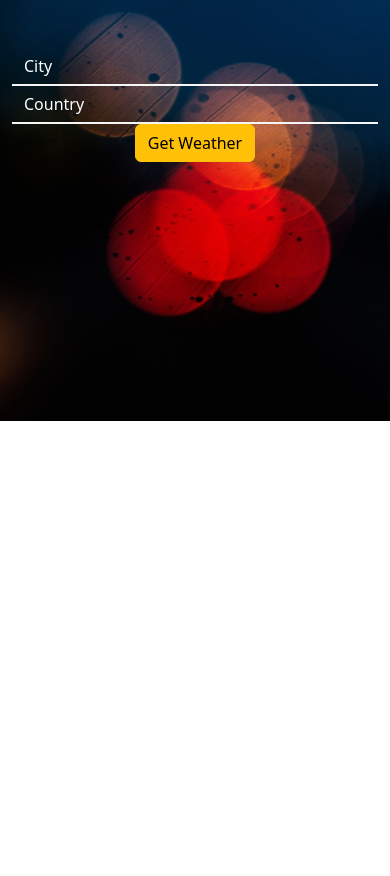
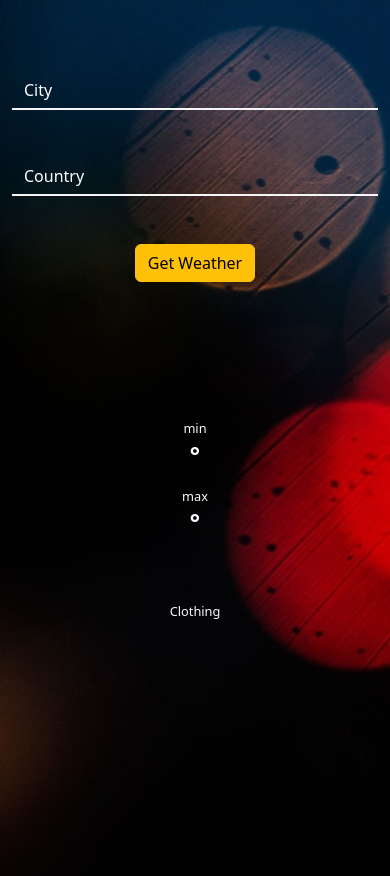
Before and after one commit to hanna522/app-with-api, a React (Create React App) app: page / in a window 390 px wide. Shown: the top 876 px of the page. Before the commit the page ends 844 px from the top, so only its background shows below. Built offline with nearby package versions, Linux system fonts and the light colour scheme.

Commit message:
change styles

```diff
--- a/src/App.js
+++ b/src/App.js
@@ -73,6 +73,7 @@ function App() {
       );
 
       const response = await api_call.json();
+            console.log(response);
 
       if (response.cod !== 200) {
         setWeatherState(prev => ({ ...prev, error: true }));
@@ -91,7 +92,7 @@ function App() {
           icon: get_WeatherIcon(weatherIcon, response.weather[0].id),
         });
       }
-      console.log(response);
+
     } else {
         setWeatherState(prev => ({ ...prev, error: true }));
     }
--- a/src/app_component/form.component.jsx
+++ b/src/app_component/form.component.jsx
@@ -7,8 +7,7 @@ const Form = (props) => {
       {props.error ? error() : ""}
       <form onSubmit={props.loadWeather}>
         <div className="row">
-          <div className="col-md-3 offset-md-2">
-            {" "}
+          <div className="col-md-3 offset-md-2 py-4">
             {/** col: 3/12, front empty row: 2 */}
             <input
               type="text"
@@ -18,7 +17,7 @@ const Form = (props) => {
               placeholder="City"
             />
           </div>
-          <div className="col-md-3">
+          <div className="col-md-3 py-4">
             <input
               type="text"
               className="form-control"
@@ -27,7 +26,7 @@ const Form = (props) => {
               placeholder="Country"
             />
           </div>
-          <div className="col-md-3 mt-md-0 text-md-left">
+          <div className="col-md-3 mt-md-0 text-md-left py-4">
             <button className="btn btn-warning">Get Weather</button>
           </div>
         </div>
--- a/src/app_component/weather.component.jsx
+++ b/src/app_component/weather.component.jsx
@@ -5,22 +5,44 @@ const Weather = (props) => {
   return (
     <article className="container text-light">
       <div className="cards pt-4">
-        {/** padding-top : 1rem */}
         <header>
           <h1>{props.cityName}</h1>
         </header>
+
         <div className="row">
-          <div className="col-md-3 offset-md-3 py-4">
-            {/** padding-y-axis : 1rem */}
-            <i className={`wi ${props.weatherIcon} display-1`} />
+          <div className="temperature col-md-3 offset-md-3 py-4">
+            <i
+              className={`wi ${props.weatherIcon} display-1`}
+              role="img"
+              aria-label="Weather Icon"
+            />
+
             {props.temp_celsius ? (
-              <h2 className="py-2">{props.temp_celsius}&deg;</h2>
+              <div className="temperature current-temperature">
+                <p>{props.temp_celsius}&deg;</p>
+              </div>
             ) : null}
-            <h3 lassName="py-3">{minmaxTemp(props.temp_min, props.temp_max)}</h3>
-            <h3 className="py-3">{props.description}</h3>
+
+            <div className="temperature description">
+              <p>{props.description}</p>
+            </div>
+
+            <div className="row">
+              <div className="temperature min-temperature col-md-6">
+                <h2>min</h2>
+                <p>{props.temp_min}&deg;</p>
+              </div>
+
+              <div className="temperature max-temperature col-md-6">
+                <h2>max</h2>
+                <p>{props.temp_min}&deg;</p>
+              </div>
+            </div>
           </div>
-          <div className="col-md-3 py-4">
-            <h3 className="py-3"> {props.clothing}</h3>
+
+          <div className="clothing col-md-3 py-4">
+            <h2>Clothing</h2>
+            <p>{props.clothing}</p>
           </div>
         </div>
       </div>
@@ -28,15 +50,4 @@ const Weather = (props) => {
   );
 };
 
-function minmaxTemp(min, max) {
-  if (min && max) {
-    return (
-      <h3>
-        <span className="px-4">{min}&deg;</span>
-        <span className="px-4">{max}&deg;</span>
-      </h3>
-    );
-  }
-}
-
 export default Weather;
--- a/src/app_component/weather.style.css
+++ b/src/app_component/weather.style.css
@@ -6,3 +6,29 @@
 .container ::-webkit-input-placeholder {
   color: white !important;
 }
+
+.temperature h2,
+.clothing h2 {
+  font-size: 0.8rem;
+  margin-bottom: 0;
+  padding-bottom: 0;
+}
+
+.temperature p{
+  font-size: 1.5rem;
+  font-weight: 600;
+}
+
+.current-temperature p{
+  font-size: 2rem;
+  margin-bottom: 0;
+  margin-top: 1rem;
+}
+
+.description p,
+.clothing p {
+  font-size: 1.2rem;
+  font-weight: 600;
+  padding-top: 0;
+  margin-top: 0;
+}
--- a/src/index.css
+++ b/src/index.css
@@ -10,6 +10,12 @@ body {
   background-repeat: no-repeat;
 }
 
+html, body {
+  min-height: 100vh;
+  margin:0;
+  padding:0
+}
+
 code {
   font-family: source-code-pro, Menlo, Monaco, Consolas, "Courier New",
     monospace;
```
Also changed, not shown: src/app_component/form.style.css (line endings or trailing spaces).
